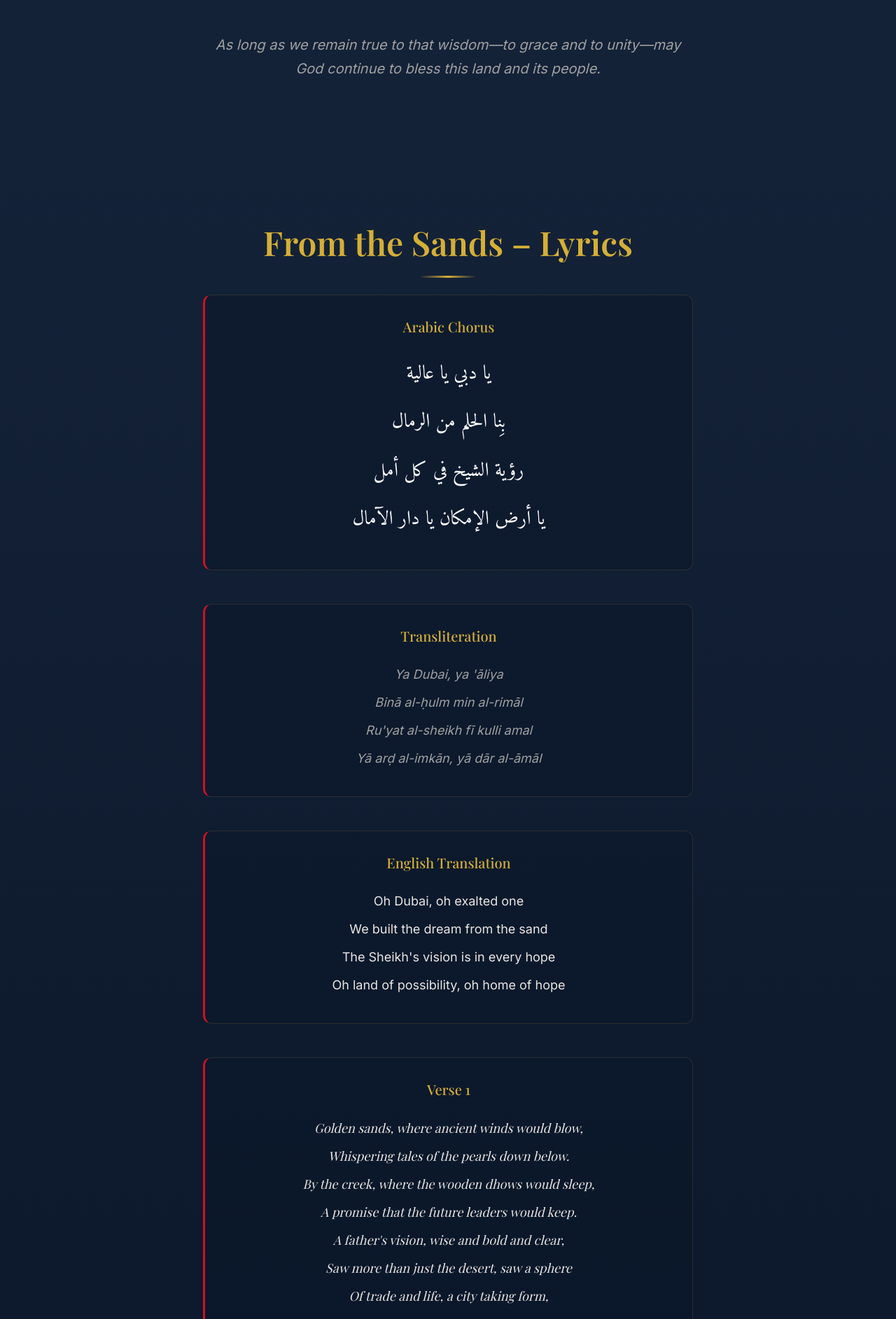
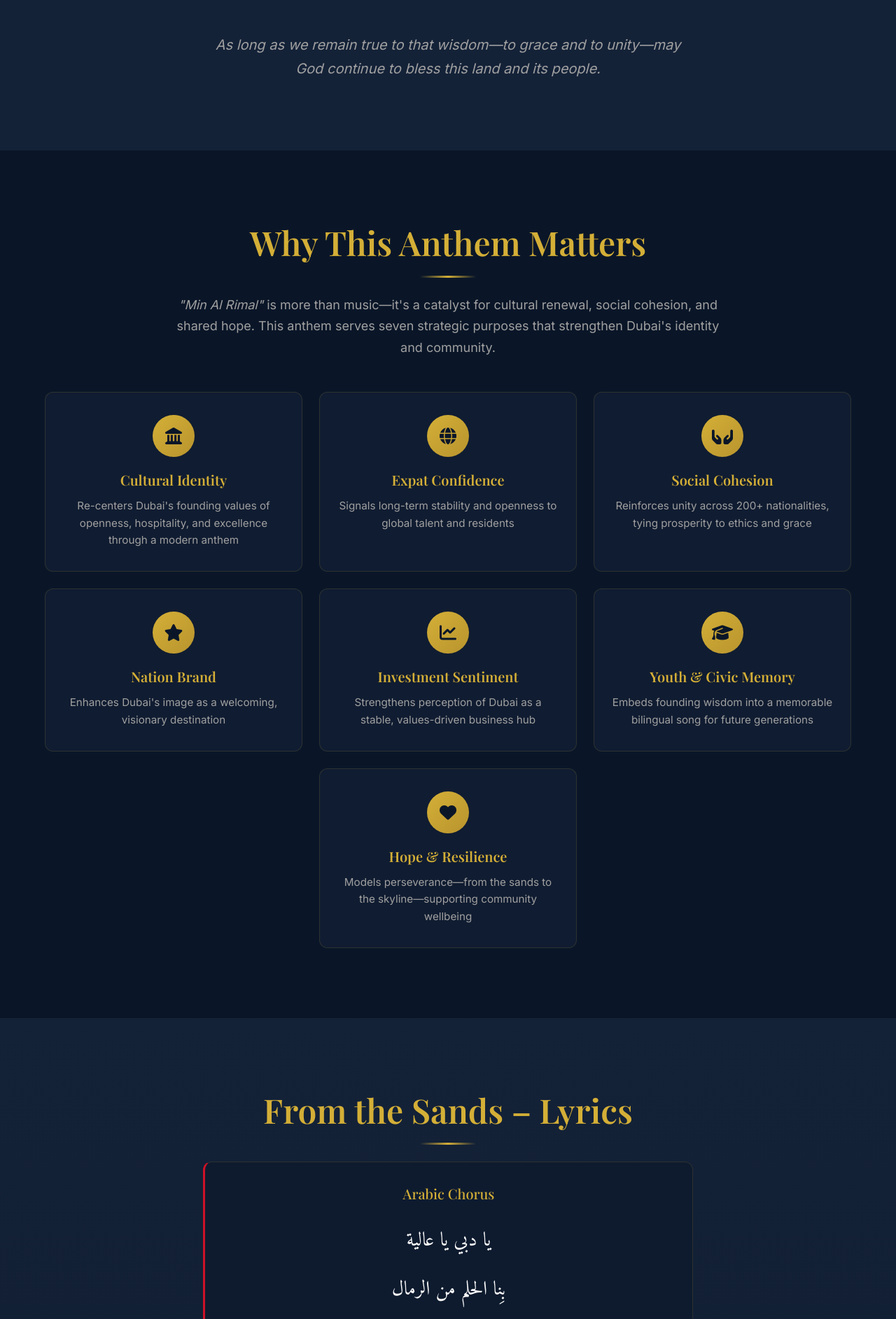
Before and after one commit to scottfeltham/minalrimal, a Jekyll site: the page built from index.html, in a window 1280 px wide. Shown: the part 3387-5272 px from the top of the page at 70% size. Built offline with Jekyll 4.4.1, drawn with Linux system fonts in a browser that asks for light colours.

Commit message:
Add Strategic Socio-Economic Drivers section
- New "Why This Anthem Matters" section after Vision
- 7 driver cards: Cultural Identity, Expat Confidence, Social Cohesion, Nation Brand, Investment Sentiment, Youth & Civic Memory, Hope & Resilience
- 3+3+1 grid layout with last card centered
- Responsive breakpoints for tablet and mobile

🤖 Generated with [Claude Code](https://claude.com/claude-code)

Co-Authored-By: Claude <noreply@anthropic.com>

```diff
--- a/assets/css/main.css
+++ b/assets/css/main.css
@@ -411,6 +411,88 @@ h1, h2, h3, h4, h5, h6 {
   font-style: italic;
   max-width: 700px;
   margin: 0 auto;
+}
+
+/* ============================================
+   STRATEGIC DRIVERS SECTION
+   ============================================ */
+.drivers-section {
+  background: var(--color-navy);
+}
+
+.drivers-grid {
+  display: grid;
+  grid-template-columns: repeat(3, 1fr);
+  gap: 24px;
+  margin-top: 48px;
+}
+
+.drivers-grid .driver-card:last-child {
+  grid-column: 2 / 3;
+}
+
+@media (max-width: 900px) {
+  .drivers-grid {
+    grid-template-columns: repeat(2, 1fr);
+  }
+  .drivers-grid .driver-card:last-child {
+    grid-column: 1 / -1;
+    max-width: 400px;
+    margin: 0 auto;
+  }
+}
+
+@media (max-width: 600px) {
+  .drivers-grid {
+    grid-template-columns: 1fr;
+  }
+  .drivers-grid .driver-card:last-child {
+    max-width: 100%;
+  }
+}
+
+.driver-card {
+  background: rgba(20, 34, 56, 0.6);
+  border: 1px solid rgba(212, 175, 55, 0.15);
+  border-radius: 12px;
+  padding: 32px 24px;
+  text-align: center;
+  transition: var(--transition-medium);
+}
+
+.driver-card:hover {
+  transform: translateY(-4px);
+  border-color: rgba(212, 175, 55, 0.4);
+  background: rgba(20, 34, 56, 0.8);
+}
+
+.driver-icon {
+  width: 60px;
+  height: 60px;
+  margin: 0 auto 20px;
+  display: flex;
+  align-items: center;
+  justify-content: center;
+  background: linear-gradient(135deg, var(--color-gold) 0%, var(--color-gold-dark) 100%);
+  border-radius: 50%;
+}
+
+.driver-icon i {
+  font-size: 1.5rem;
+  color: var(--color-navy);
+}
+
+.driver-card h3 {
+  color: var(--color-gold);
+  font-size: 1.25rem;
+  margin-bottom: 12px;
+  font-weight: 600;
+}
+
+.driver-card p {
+  color: var(--color-text-muted);
+  font-size: 0.95rem;
+  line-height: 1.6;
 }
 
 /* ============================================
--- a/index.html
+++ b/index.html
@@ -121,6 +121,61 @@ title: "Min Al Rimal | From the Sands | Dubai City Anthem 2025"
     <p class="vision-closing">
       As long as we remain true to that wisdom—to grace and to unity—may God continue to bless this land and its people.
     </p>
+  </div>
+</section>
+
+<!-- Strategic Drivers Section -->
+<section id="drivers" class="section drivers-section">
+  <div class="container">
+    <h2 class="section-title">Why This Anthem Matters</h2>
+    <p class="section-intro">
+      <em>"Min Al Rimal"</em> is more than music—it's a catalyst for cultural renewal, social cohesion,
+      and shared hope. This anthem serves seven strategic purposes that strengthen Dubai's identity and community.
+    </p>
+
+    <div class="drivers-grid">
+      <div class="driver-card">
+        <div class="driver-icon"><i class="fas fa-landmark"></i></div>
+        <h3>Cultural Identity</h3>
+        <p>Re-centers Dubai's founding values of openness, hospitality, and excellence through a modern anthem</p>
+      </div>
+
+      <div class="driver-card">
+        <div class="driver-icon"><i class="fas fa-globe"></i></div>
+        <h3>Expat Confidence</h3>
+        <p>Signals long-term stability and openness to global talent and residents</p>
+      </div>
+
+      <div class="driver-card">
+        <div class="driver-icon"><i class="fas fa-hands-holding"></i></div>
+        <h3>Social Cohesion</h3>
+        <p>Reinforces unity across 200+ nationalities, tying prosperity to ethics and grace</p>
+      </div>
+
+      <div class="driver-card">
+        <div class="driver-icon"><i class="fas fa-star"></i></div>
+        <h3>Nation Brand</h3>
+        <p>Enhances Dubai's image as a welcoming, visionary destination</p>
+      </div>
+
+      <div class="driver-card">
+        <div class="driver-icon"><i class="fas fa-chart-line"></i></div>
+        <h3>Investment Sentiment</h3>
+        <p>Strengthens perception of Dubai as a stable, values-driven business hub</p>
+      </div>
+
+      <div class="driver-card">
+        <div class="driver-icon"><i class="fas fa-graduation-cap"></i></div>
+        <h3>Youth & Civic Memory</h3>
+        <p>Embeds founding wisdom into a memorable bilingual song for future generations</p>
+      </div>
+
+      <div class="driver-card">
+        <div class="driver-icon"><i class="fas fa-heart"></i></div>
+        <h3>Hope & Resilience</h3>
+        <p>Models perseverance—from the sands to the skyline—supporting community wellbeing</p>
+      </div>
+    </div>
   </div>
 </section>
 
```
